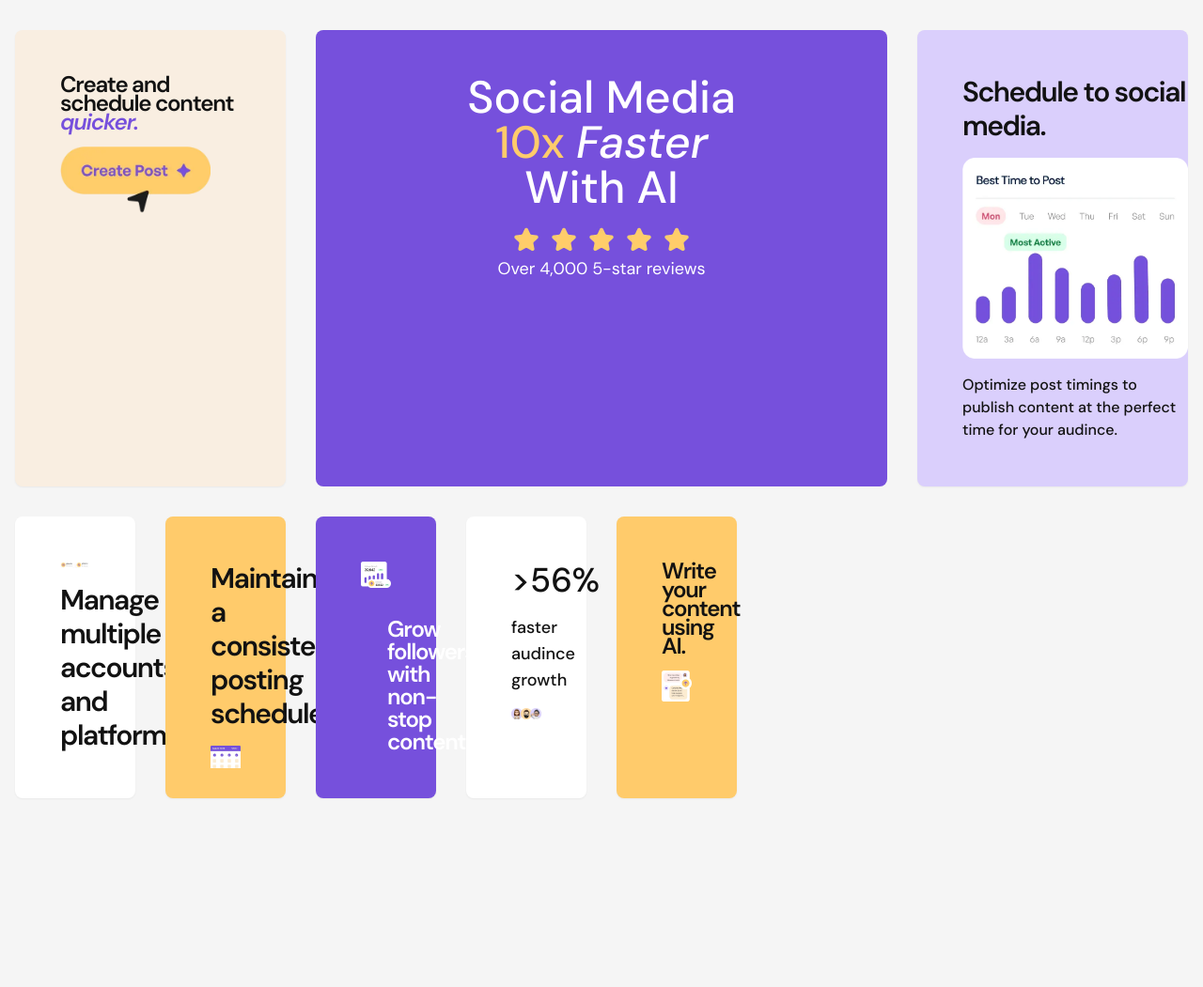
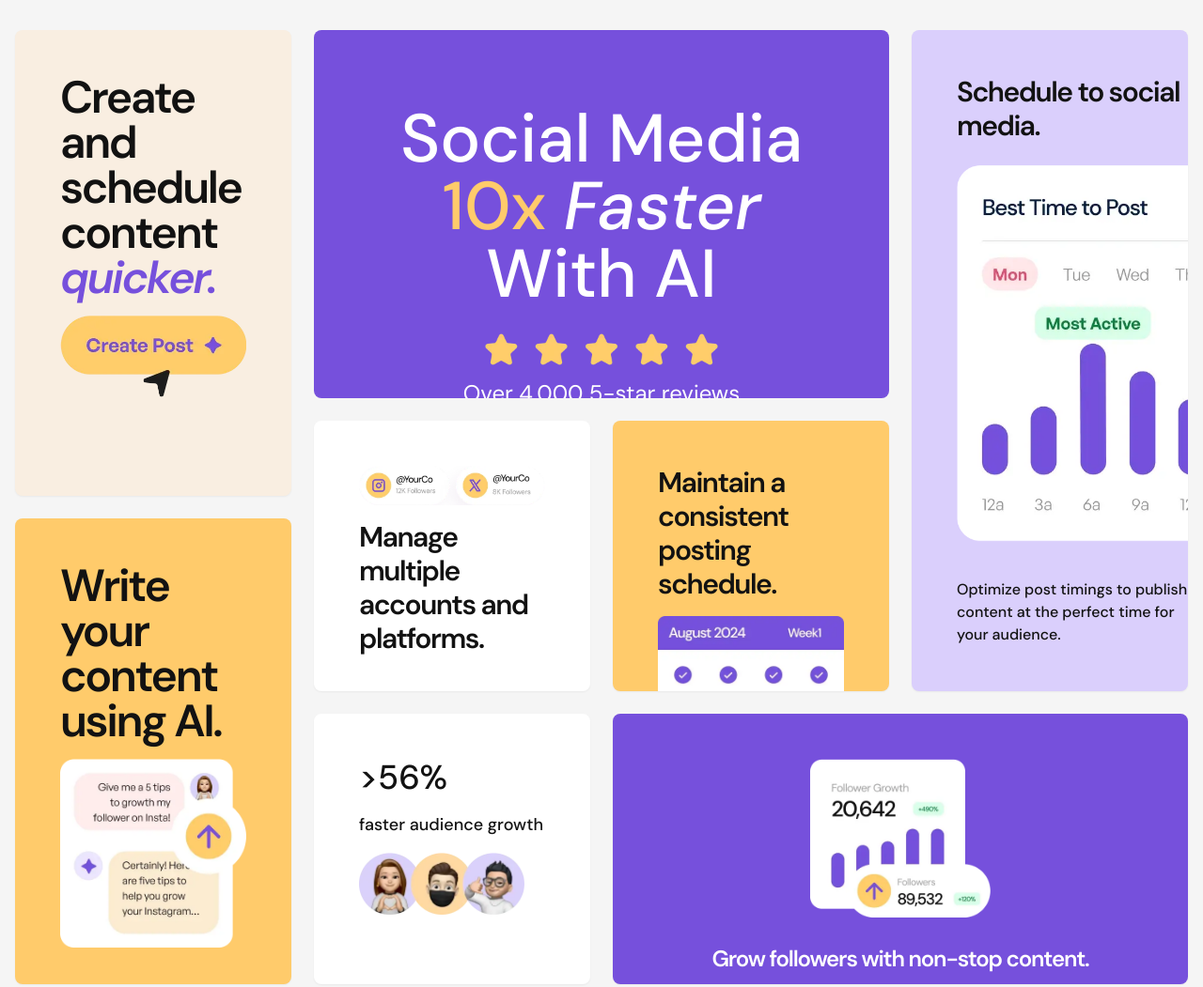
Before and after one commit to Biolater/Bento-grid, a website built with Vite: page index.html in a window 1280 px wide. Shown: the whole page at 94% size. Before the commit the page ends 882 px from the top, so only its background shows below. Built offline with nearby package versions, Linux system fonts and the light colour scheme.

Commit message:
fix grid layout

```diff
--- a/index.html
+++ b/index.html
@@ -13,28 +13,91 @@
     <title>Vite + TS</title>
   </head>
   <body class="bg-[#F5F5F5]">
-    <div id="app" class="flex justify-center">
-      <div class="container px-4 grid grid-cols-1 md:grid-cols-8 gap-8 py-8">
+    <div id="app" class="flex flex-wrap justify-center gap-8 py-8 px-4">
+      <div class="grid auto-cols-fr auto-rows-[5rem] bento-grid">
         <div
-          class="bg-purple-500 md:col-start-3 md:col-end-7 md:row-start-1 rounded-lg p-6 sm:p-8 md:p-12 text-center text-white"
+          class="bg-yellow-100 shadow-sm rounded-lg p-4 pb-0 sm:p-8 md:p-12 text-black"
         >
           <h2
-            class="text-4xl md:text-5xl font-medium max-w-[12.5rem] sm:max-w-[16.625rem] md:max-w-[21.2rem] mb-4 mx-auto"
+            class="text-2xl sm:text-5xl font-semibold leading-5 tracking-tighter"
+          >
+            Create and schedule content
+            <i class="text-purple-500">quicker.</i>
+          </h2>
+          <div class="max-w-40 sm:max-w-64 mt-4">
+            <img
+              class="w-full h-full"
+              src="/images/illustration-create-post.webp"
+              alt=""
+            />
+          </div>
+        </div>
+
+        <div
+          class="bg-purple-500 rounded-lg p-6 sm:p-8 md:p-12 lg:py-20 text-center text-white"
+        >
+          <h2
+            class="text-4xl md:text-5xl xl:text-7xl font-medium max-w-[12.5rem] sm:max-w-[16.625rem] md:max-w-[21.2rem] lg:max-w-full mb-4 md:mb-6 mx-auto"
           >
             Social Media <span class="text-yellow-500">10x</span>
             <i>Faster</i> With AI
           </h2>
           <img
-            class="mx-auto max-w-48 w-full"
+            class="mx-auto max-w-48 md:max-w-64 w-full"
             src="/images/illustration-five-stars.webp"
             alt="5 stars"
           />
-          <p class="text-lg">Over 4,000 5-star reviews</p>
+          <p class="text-lg md:text-2xl md:mt-2">Over 4,000 5-star reviews</p>
         </div>
+
+        <div
+          class="bg-purple-100 shadow-sm rounded-lg px-4 py-6 sm:p-8 md:pe-0 md:p-12 text-black"
+        >
+          <div
+            class="md:max-w-80 relative ms-auto lg:flex flex-col justify-between lg:h-full"
+          >
+            <h2
+              class="text-xl sm:text-2xl md:text-3xl text-center md:text-start font-semibold tracking-tighter"
+            >
+              Schedule to social media.
+            </h2>
+            <div
+              class="max-w-80 mx-auto my-4 lg:m-0 lg:absolute lg:top-[calc(50%-0.5rem)] lg:-translate-y-1/2"
+            >
+              <img
+                class="w-full h-full max-w-[unset] lg:w-[28rem]"
+                src="/images/illustration-schedule-posts.webp"
+                alt="Instagram and Twitter"
+              />
+            </div>
+            <p class="text-center md:text-start font-medium">
+              Optimize post timings to publish content at the perfect time for
+              your audience.
+            </p>
+          </div>
+        </div>
+
+        <div
+          class="bg-yellow-500 shadow-sm rounded-lg p-4 sm:p-8 md:p-12 text-black"
+        >
+          <h2
+            class="text-2xl sm:text-5xl font-semibold leading-5 tracking-tighter"
+          >
+            Write your content using AI.
+          </h2>
+          <div class="max-w-44 sm:max-w-80 mt-4">
+            <img
+              class="w-full h-full"
+              src="/images/illustration-ai-content.webp"
+              alt=""
+            />
+          </div>
+        </div>
+
         <div
           class="bg-white shadow-sm rounded-lg p-4 sm:p-8 md:p-12 text-black"
         >
-          <div class="max-w-80 sm:max-w-sm">
+          <div class="max-w-80 sm:max-w-full">
             <img
               class="rounded-full w-full"
               src="/images/illustration-multiple-platforms.webp"
@@ -42,15 +105,15 @@
             />
           </div>
           <h2
-            class="mt-4 text-xl sm:text-2xl md:text-3xl font-semibold leading-5 tracking-tighter"
+            class="mt-4 text-xl sm:text-4xl md:text-3xl font-semibold leading-5 tracking-tighter"
           >
             Manage multiple accounts and platforms.
           </h2>
         </div>
+
         <div
           class="bg-yellow-500 shadow-sm rounded-lg p-4 pb-0 sm:p-8 sm:pb-0 md:pb-0 md:p-12 text-black"
         >
-          <div>
           <h2
             class="text-xl sm:text-2xl md:text-3xl font-semibold leading-5 tracking-tighter"
           >
@@ -64,29 +127,23 @@
             />
           </div>
         </div>
-        </div>
+
         <div
-          class="bg-purple-100 md:row-start-1 md:col-span-2 shadow-sm rounded-lg px-4 py-6 sm:p-8 md:pe-0 md:p-12 text-black"
+          class="bg-white shadow-sm rounded-lg p-4 sm:p-8 md:p-12 text-black"
         >
-          <div class="md:max-w-80 ms-auto">
-            <h2
-              class="text-xl sm:text-2xl md:text-3xl text-center md:text-start font-semibold tracking-tighter"
-            >
-              Schedule to social media.
-            </h2>
-            <div class="max-w-full my-4 max-h-full">
+          <div>
+            <h2 class="text-4xl font-medium">>56%</h2>
+            <p class="text-lg my-4 font-medium">faster audience growth</p>
+            <div class="max-w-44">
               <img
                 class="w-full h-full"
-                src="/images/illustration-schedule-posts.webp"
+                src="/images/illustration-audience-growth.webp"
                 alt="Instagram and Twitter"
               />
             </div>
-            <p class="text-center md:text-start font-medium">
-              Optimize post timings to publish content at the perfect time for
-              your audince.
-            </p>
           </div>
         </div>
+
         <div
           class="bg-purple-500 shadow-sm rounded-lg p-4 sm:p-8 md:p-12 text-white"
         >
@@ -105,54 +162,6 @@
             </h2>
           </div>
         </div>
-        <div
-          class="bg-white shadow-sm rounded-lg p-4 sm:p-8 md:p-12 text-black"
-        >
-          <div>
-            <h2 class="text-4xl font-medium">>56%</h2>
-            <p class="text-lg my-4 font-medium">faster audince growth</p>
-            <div class="max-w-44">
-              <img
-                class="w-full h-full"
-                src="/images/illustration-audience-growth.webp"
-                alt="Instagram and Twitter"
-              />
-            </div>
-          </div>
-        </div>
-        <div
-          class="bg-yellow-100 md:row-start-1 md:col-start-1 md:col-end-3 shadow-sm rounded-lg p-4 pb-0 sm:p-8 md:p-12 text-black"
-        >
-          <div>
-            <h2 class="text-2xl font-semibold leading-5 tracking-tighter">
-              Create and schedule content
-              <i class="text-purple-500">quicker.</i>
-            </h2>
-            <div class="max-w-40 mt-4">
-              <img
-                class="w-full h-full"
-                src="/images/illustration-create-post.webp"
-                alt=""
-              />
-            </div>
-          </div>
-        </div>
-        <div
-          class="bg-yellow-500 shadow-sm rounded-lg p-4 sm:p-8 md:p-12 text-black"
-        >
-          <div>
-            <h2 class="text-2xl font-semibold leading-5 tracking-tighter">
-              Write your content using AI.
-            </h2>
-            <div class="max-w-44 mt-4">
-              <img
-                class="w-full h-full"
-                src="/images/illustration-ai-content.webp"
-                alt=""
-              />
-            </div>
-          </div>
-        </div>
       </div>
     </div>
     <script type="module" src="/src/main.ts"></script>
--- a/src/style.css
+++ b/src/style.css
@@ -15,3 +15,83 @@
   --yellow-100: hsl(31, 66%, 93%);
   --yellow-500: hsl(39, 100%, 71%);
 }
+
+.bento-grid {
+  grid-template-areas:
+    "box1 box2 box2 box3"
+    "box1 box2 box2 box3"
+    "box1 box2 box2 box3"
+    "box1 box2 box2 box3"
+    "box1 box5 box6 box3"
+    "box4 box5 box6 box3"
+    "box4 box5 box6 box3"
+    "box4 box7 box8 box8"
+    "box4 box7 box8 box8"
+    "box4 box7 box8 box8";
+  gap: 1.5rem;
+}
+
+.bento-grid > div {
+  overflow: hidden;
+}
+
+.bento-grid > div:nth-child(1) {
+  grid-area: box1;
+}
+
+.bento-grid > div:nth-child(2) {
+  grid-area: box2;
+}
+
+.bento-grid > div:nth-child(3) {
+  grid-area: box3;
+}
+
+.bento-grid > div:nth-child(4) {
+  grid-area: box4;
+}
+
+.bento-grid > div:nth-child(5) {
+  grid-area: box5;
+}
+
+.bento-grid > div:nth-child(6) {
+  grid-area: box6;
+}
+
+.bento-grid > div:nth-child(7) {
+  grid-area: box7;
+}
+
+.bento-grid > div:nth-child(8) {
+  grid-area: box8;
+}
+
+@media (max-width: 1024px) {
+  .bento-grid {
+    grid-auto-rows: initial;
+    grid-template-areas:
+      "box1 box1 box2 box2"
+      "box1 box1 box2 box2"
+      "box3 box3 box4 box4"
+      "box3 box3 box4 box4"
+      "box5 box5 box6 box6"
+      "box5 box5 box6 box6"
+      "box7 box7 box8 box8"
+      "box7 box7 box8 box8";
+  }
+}
+
+@media (max-width: 768px) {
+  .bento-grid {
+    grid-template-areas:
+      "box2"
+      "box5"
+      "box6"
+      "box3"
+      "box8"
+      "box7"
+      "box1"
+      "box4";
+  }
+}
```
Lines whose indentation alone changed are shown as unchanged.
